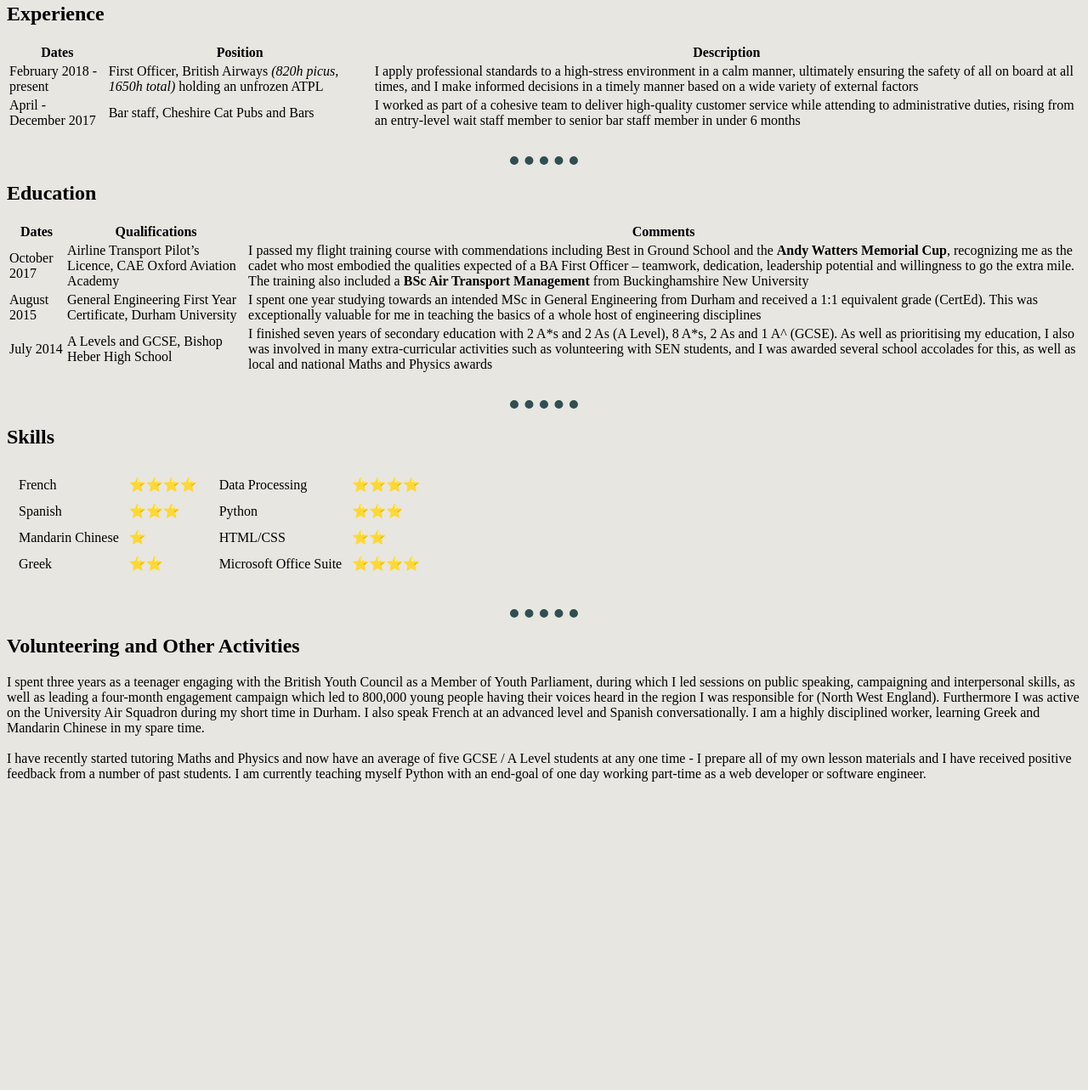
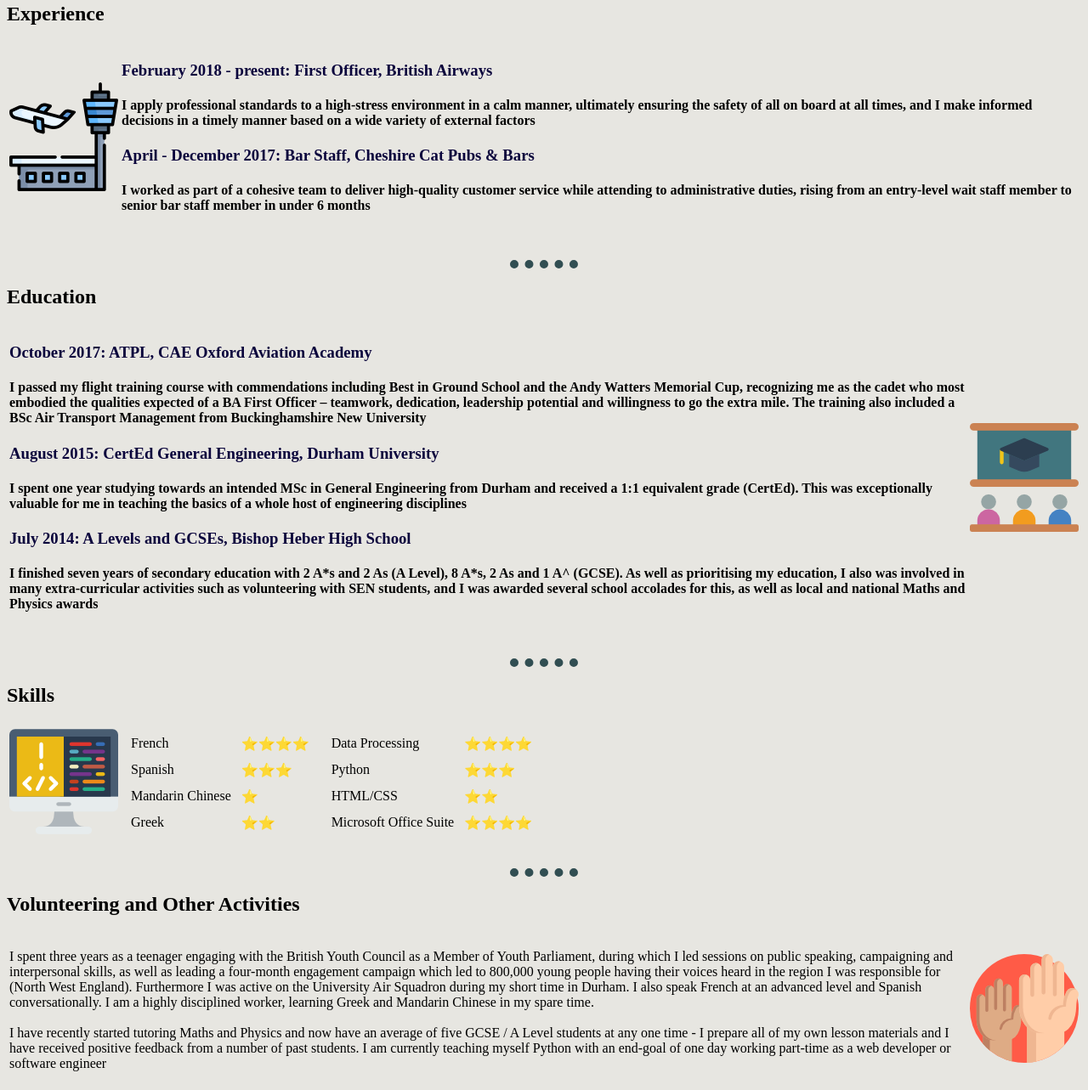
Before and after one commit to ciaranoshea66/CV, a plain HTML site: page index.html in a window 1280 px wide. Shown: the part 311-1594 px from the top of the page at 85% size. Before the commit the page ends 1247 px from the top, so only its background shows below. Drawn offline with Linux system fonts and the light colour scheme.

Commit message:
Latest update of website including overhaul of UI

```diff
--- a/contact-me.html
+++ b/contact-me.html
@@ -4,16 +4,28 @@
     <meta charset="utf-8">
     <title>Contact Me - Ciarán O'Shea</title>
     <link rel="stylesheet" href="css/styles.css">
+    <link rel="preconnect" href="https://fonts.gstatic.com">
+    <link href="https://fonts.googleapis.com/css2?family=Catamaran&family=Noto+Sans+HK:wght@100&family=Raleway:wght@300&display=swap" rel="stylesheet">
   </head>
 
   <body>
-    <h1>My Contact Details</h1>
-      <h4><strong>8 Canterbury Road, Morden, Surrey SM4 6QP</strong></h4>
-      <h4>ciaranoshea66@gmail.com · 07309 08 08 68</h4>
+    <div class="header">
+      <table class="title-info" cellspacing="20">
+        <tr>
+          <td><img class="profile" src="profile.png" width=200 height=200 alt="Ciaran's Profile Photo"></td>
+          <td>
+            <h1>CIARÁN JOHN O'SHEA</h1>
+            <h3><strong>8 Canterbury Road, Morden, Surrey SM4 6QP</strong></h3>
+            <h3><a href="mailto:ciaranoshea66@gmail.com">ciaranoshea66@gmail.com</a> · 07309 08 08 68</h3>
+            <h5><a href="index.html">Back to Home</a></h5>
+          </td>
+        </tr>
+      </table>
+    </div>
     <hr>
-
+    <h2>Get In Touch</h2>
     <form class="" action="mailto:ciaranoshea66@gmail.com" method="post" enctype="text/plain">
-      <table>
+      <table class="contact-info" cellspacing=20px>
         <tr>
           <td><label>Your Name: </label></td>
           <td><input type="text" name="yourName" value=""></td>
@@ -27,8 +39,6 @@
           <td><textarea name="yourMessage" rows="8"></textarea></td>
         </tr>
       </table>
-      <label>Do you want to sign up to the email list? </label>
-      <input type="checkbox" name="addToList" value=""> <br><br>
       <input type="submit" name="">
     </form>
   </body>
--- a/index.html
+++ b/index.html
@@ -5,84 +5,81 @@
   <meta charset="utf-8">
   <title>CV - Ciarán O'Shea</title>
   <link rel="stylesheet" href="css/styles.css">
+  <link rel="preconnect" href="https://fonts.gstatic.com">
+  <link href="https://fonts.googleapis.com/css2?family=Catamaran&family=Noto+Sans+HK:wght@100&family=Raleway:wght@300&display=swap" rel="stylesheet">
 </head>
 
 <body>
-  <table cellspacing="20">
+  <div class="header">
+    <table class="title-info" cellspacing="20">
       <tr>
-      <td><img src="profile.png" width=200 height=200 alt="Ciaran's Profile Photo"></td>
+        <td><img class="profile" src="profile.png" width=200 height=200 alt="Ciaran's Profile Photo"></td>
         <td>
           <h1>CIARÁN JOHN O'SHEA</h1>
           <h3><strong>8 Canterbury Road, Morden, Surrey SM4 6QP</strong></h3>
-        <h3>ciaranoshea66@gmail.com · 07309 08 08 68</h3>
+          <h3><a href="mailto:ciaranoshea66@gmail.com">ciaranoshea66@gmail.com</a> · 07309 08 08 68</h3>
           <h5><a href="contact-me.html">Contact Me</a></h5>
         </td>
       </tr>
     </table>
+  </div>
   <hr>
+  <div>
     <h2>Experience</h2>
-  <table>
-    <thead>
-      <th>Dates</th>
-      <th>Position</th>
-      <th>Description</th>
-    </thead>
-    <tbody>
+    <table class="experience">
       <tr>
-        <td>February 2018 - present</td>
-        <td>First Officer, British Airways <em>(820h picus, 1650h total)</em> holding an unfrozen ATPL</td>
-        <td>I apply professional standards to a high-stress environment in a calm manner,
+        <td>
+          <img class="airport-img" src="airport.png" alt="airport-pic">
+        </td>
+        <td>
+          <h3>February 2018 - present: First Officer, British Airways</h3>
+          <h4>I apply professional standards to a high-stress environment in a calm manner,
             ultimately ensuring the safety of all on board at all times, and I make informed
-          decisions in a timely manner based on a wide variety of external factors</td>
+            decisions in a timely manner based on a wide variety of external factors</h4>
+          <h3>April - December 2017: Bar Staff, Cheshire Cat Pubs & Bars</h3>
+          <h4>I worked as part of a cohesive team to deliver high-quality customer
+            service while attending to administrative duties, rising from an entry-level
+            wait staff member to senior bar staff member in under 6 months</h4>
+        </td>
       </tr>
+    </table>
+  </div>
+  <hr>
+  <div>
+    <h2>Education</h2>
+    <table class="education">
       <tr>
-        <td>April - December 2017</td>
-        <td>Bar staff, Cheshire Cat Pubs and Bars</td>
-        <td>I worked as part of a cohesive team to deliver high-quality customer service
-          while attending to administrative duties, rising from an entry-level wait staff
-          member to senior bar staff member in under 6 months</td>
-      </tr>
-    </tbody>
-  </table>
-  <hr>
-  <h2>Education</h2>
-  <table>
-    <thead>
-      <th>Dates</th>
-      <th>Qualifications</th>
-      <th>Comments</th>
-    </thead>
-    <tbody>
-      <tr>
-        <td>October 2017</td>
-        <td>Airline Transport Pilot’s Licence, CAE Oxford Aviation Academy</td>
-        <td>I passed my flight training course with commendations including Best in Ground School and
+        <td>
+          <h3>October 2017: ATPL, CAE Oxford Aviation Academy</h3>
+          <h4>I passed my flight training course with commendations including Best in Ground School and
             the <strong>Andy Watters Memorial Cup</strong>, recognizing me as the cadet who most embodied the qualities
             expected of a BA First Officer – teamwork, dedication, leadership potential and willingness
             to go the extra mile. The training also included a <strong>BSc Air Transport Management</strong>
-          from Buckinghamshire New University</td>
-      </tr>
-      <tr>
-        <td>August 2015</td>
-        <td>General Engineering First Year Certificate, Durham University</td>
-        <td>I spent one year studying towards an intended MSc in General Engineering from Durham and received
+            from Buckinghamshire New University</h4>
+          <h3>August 2015: CertEd General Engineering, Durham University</h3>
+          <h4>I spent one year studying towards an intended MSc in General Engineering from Durham and received
             a 1:1 equivalent grade (CertEd). This was exceptionally valuable for me in teaching the basics of
-          a whole host of engineering disciplines</td>
-      </tr>
-      <tr>
-        <td>July 2014</td>
-        <td>A Levels and GCSE, Bishop Heber High School</td>
-        <td>I finished seven years of secondary education with 2 A*s and 2 As (A Level), 8 A*s, 2 As and 1 A^ (GCSE).
+            a whole host of engineering disciplines</h4>
+          <h3>July 2014: A Levels and GCSEs, Bishop Heber High School</h3>
+          <h4>I finished seven years of secondary education with 2 A*s and 2 As (A Level), 8 A*s, 2 As and 1 A^ (GCSE).
             As well as prioritising my education, I also was involved in many extra-curricular activities such as
             volunteering with SEN students, and I was awarded several school accolades for this, as well as local
-          and national Maths and Physics awards</td>
+            and national Maths and Physics awards</h4>
+        </td>
+        <td>
+          <img class="student-img" src="presentation.png" alt="student-pic">
+        </td>
       </tr>
-    </tbody>
     </table>
+  </div>
   <hr>
+  <div>
     <h2>Skills</h2>
-  <table>
+    <table class="skills">
       <tr>
+        <td>
+          <img class="coding-img" src="coding.png" alt="coding-image">
+        </td>
         <td>
           <table cellspacing="10">
             <tr>
@@ -105,7 +102,7 @@
         </td>
         <td>
           <table cellspacing="10">
-    </tr>
+            <tr>
               <td>Data Processing</td>
               <td>⭐⭐⭐⭐</td>
             </tr>
@@ -125,8 +122,13 @@
         </td>
       </tr>
     </table>
+  </div>
   <hr>
+  <div>
     <h2>Volunteering and Other Activities</h2>
+    <table class="volunteering">
+      <tr>
+        <td>
           <p>I spent three years as a teenager engaging with the British Youth Council as a Member of Youth Parliament,
             during which I led sessions on public speaking, campaigning and interpersonal skills, as well as leading a
             four-month engagement campaign which led to 800,000 young people having their voices heard in the region I
@@ -136,9 +138,17 @@
             I have recently started tutoring Maths and Physics and now have an average of five GCSE / A Level students
             at any one time - I prepare all of my own lesson materials and I have received positive feedback from a
             number of past students. I am currently teaching myself Python with an end-goal of one day working part-time
-    as a web developer or software engineer.
+            as a web developer or software engineer
           </p>
-
+        </td>
+        <td>
+          <img class="volunteer-img" src="volunteer.png" alt="volunteer-image">
+        </td>
+      </tr>
+    </table>
+  </div>
+  <div class="footer">
+    <h4>Ciarán O'Shea - Latest Update Feb 2021</h4>
+  </div>
 </body>
-
 </html>
```
Also changed, not shown: airport.png (added), coding.png (added), presentation.png (added), volunteer.png (added). Lines whose indentation alone changed are shown as unchanged.
